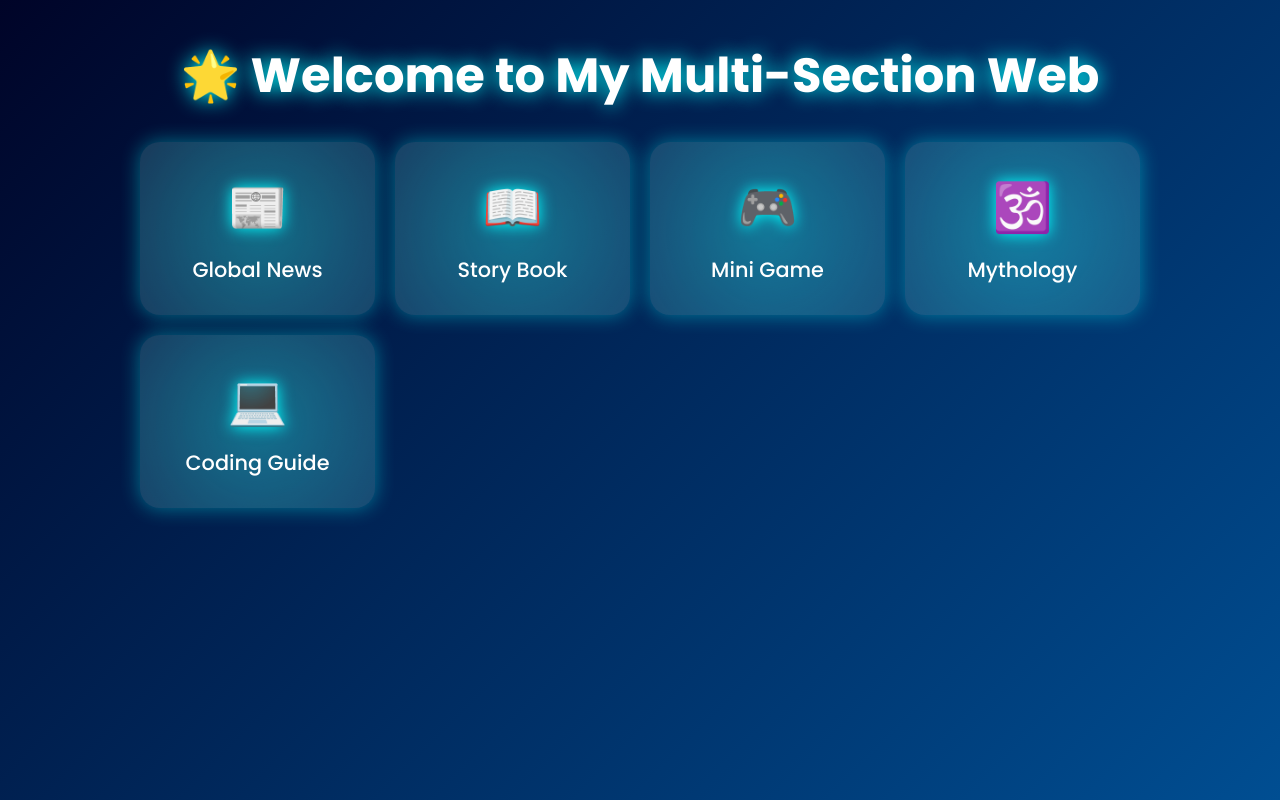
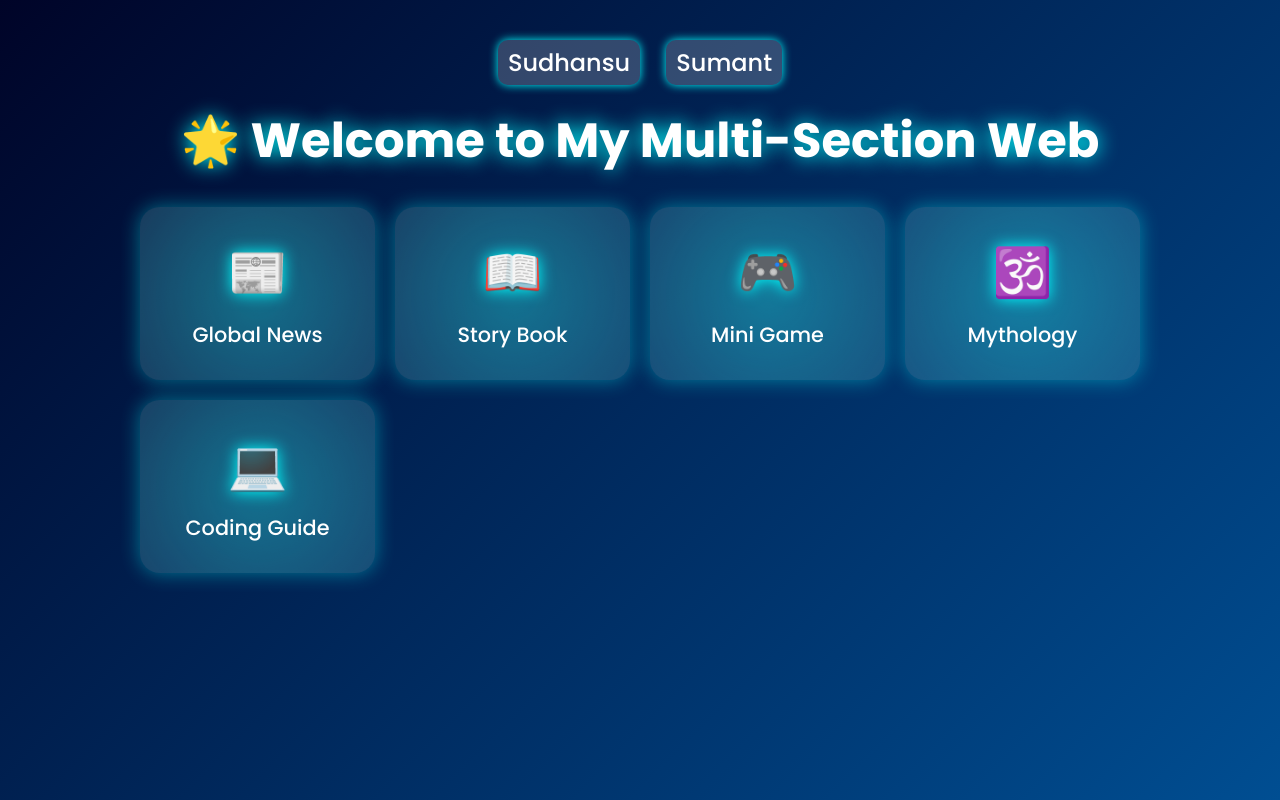
Before and after one commit to sumant123-sk/sumant-ka-apna-web-click-now, a plain HTML site: page hi.html in a window 1280 px wide. Drawn offline with Linux system fonts and the light colour scheme.

Commit message:
Update hi.html

```diff
--- a/hi.html
+++ b/hi.html
@@ -22,6 +22,19 @@
       0% { background-position: 0% 50%; }
       50% { background-position: 100% 50%; }
       100% { background-position: 0% 50%; }
+    }
+    .highlighted-names {
+      font-size: 1.5rem;
+      margin-bottom: 20px;
+      animation: fadeInDown 1s ease;
+    }
+    .highlighted-names span {
+      background-color: rgba(255, 255, 255, 0.2);
+      padding: 5px 10px;
+      border-radius: 10px;
+      box-shadow: 0 0 10px cyan;
+      display: inline-block;
+      margin: 0 10px;
     }
     h1 {
       font-size: 3rem;
@@ -160,8 +173,11 @@
 </head>
 <body>
 
-  <!-- Main Grid Section -->
   <div id="main-grid-section">
+    <div class="highlighted-names">
+      <span>Sudhansu</span>
+      <span>Sumant</span>
+    </div>
     <h1>🌟 Welcome to My Multi-Section Web</h1>
     <div class="grid">
       <a class="card" href="news.html">
@@ -180,7 +196,6 @@
         <span>🕉️</span>
         <div>Mythology</div>
       </a>
-      <!-- New card for the Coding Guide -->
       <div class="card" onclick="showSection('coding-guide-section')">
         <span>💻</span>
         <div>Coding Guide</div>
@@ -188,7 +203,6 @@
     </div>
   </div>
 
-  <!-- Coding Guide Section -->
   <div id="coding-guide-section" class="coding-guide-section">
     <button class="back-btn" onclick="showSection('main-grid-section')">Back to Home</button>
     <h1>💡 Programming Code Explained</h1>
```
